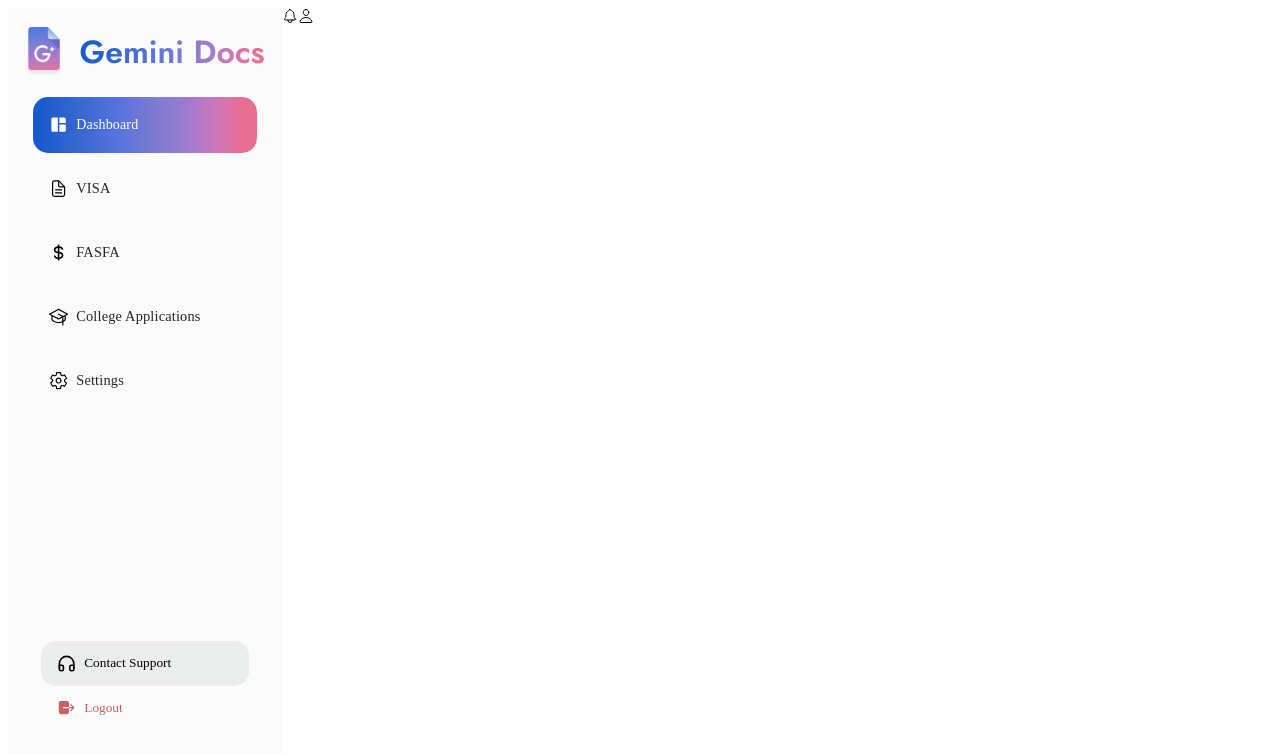
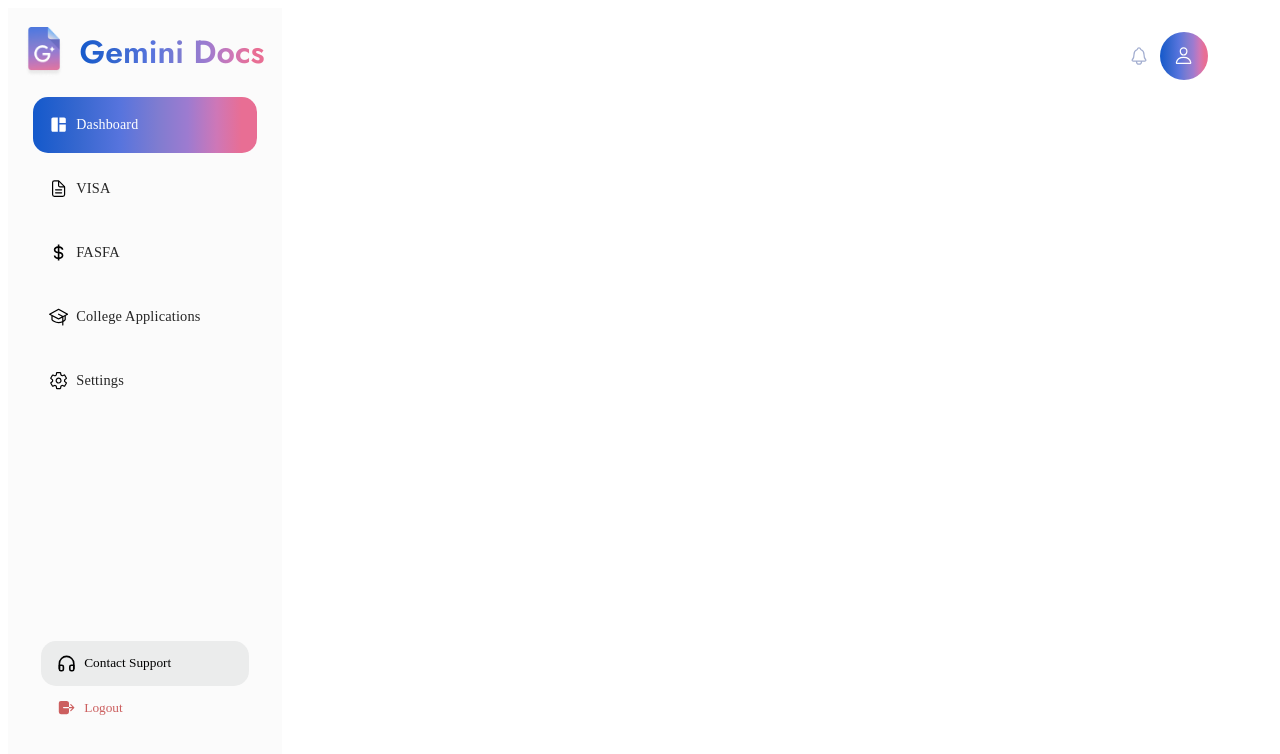
Before and after one commit to bktfuture/gemini-hack, a Next.js app: page /dashboard in a window 1280 px wide. Shown: the top 754 px of the page. Built offline with nearby package versions, Linux system fonts and the light colour scheme; a web font is replaced by a local one.

Commit message:
navbar-of-dashboard

```diff
--- a/components/NavbarDs.tsx
+++ b/components/NavbarDs.tsx
@@ -6,9 +6,9 @@ const NavbarDs = () => {
 	return (
 		<div className={styles.nav}>
 			<div className={styles.row}>
-				<IoNotificationsOutline />
+				<IoNotificationsOutline color="#A3AED0" fontSize="1.25rem" />
 				<div className={styles.pfp}>
-					<IoPersonOutline />
+					<IoPersonOutline color="white" fontSize="1.2rem" />
 				</div>
 			</div>
 		</div>
--- a/components/navbarDs.module.css
+++ b/components/navbarDs.module.css
@@ -2,9 +2,34 @@
 	height: 6rem;
 	width: 100%;
 	display: flex;
+	justify-content: center;
+	align-content: flex-end;
+	flex-flow: column wrap;
 }
 
 .row {
 	display: flex;
 	flex-direction: row;
+	align-items: center;
+	gap: 0.7rem;
+	padding-right: 4rem;
 }
+
+.pfp {
+	display: flex;
+	justify-content: center;
+	align-items: center;
+	width: 3rem;
+	height: 3rem;
+	background-image: linear-gradient(
+		90deg,
+		rgba(20, 89, 203, 1) 0%,
+		rgba(54, 103, 207, 1) 20%,
+		rgba(87, 116, 221, 1) 39%,
+		rgba(128, 124, 208, 1) 56%,
+		rgba(157, 123, 208, 1) 69%,
+		rgba(206, 119, 183, 1) 82%,
+		rgba(232, 110, 148, 1) 93%
+	);
+	border-radius: 50%;
+}
```
